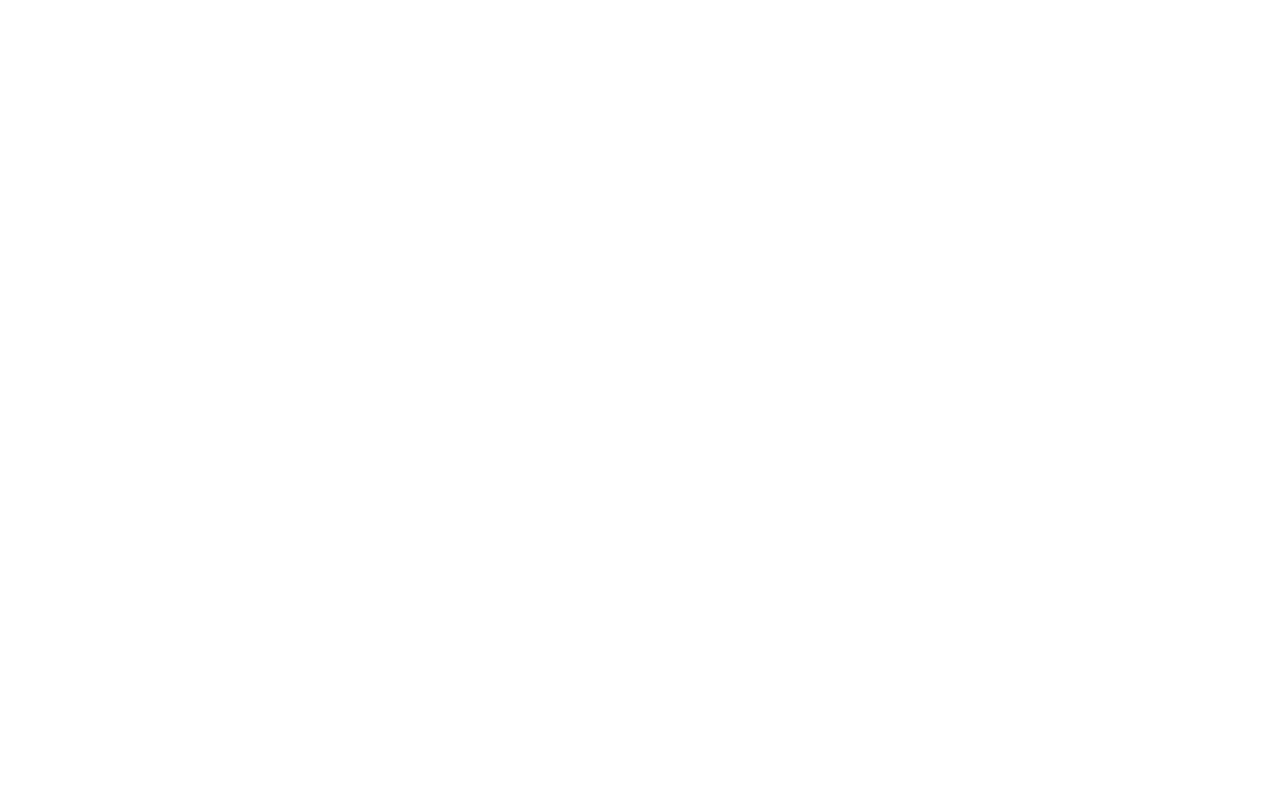
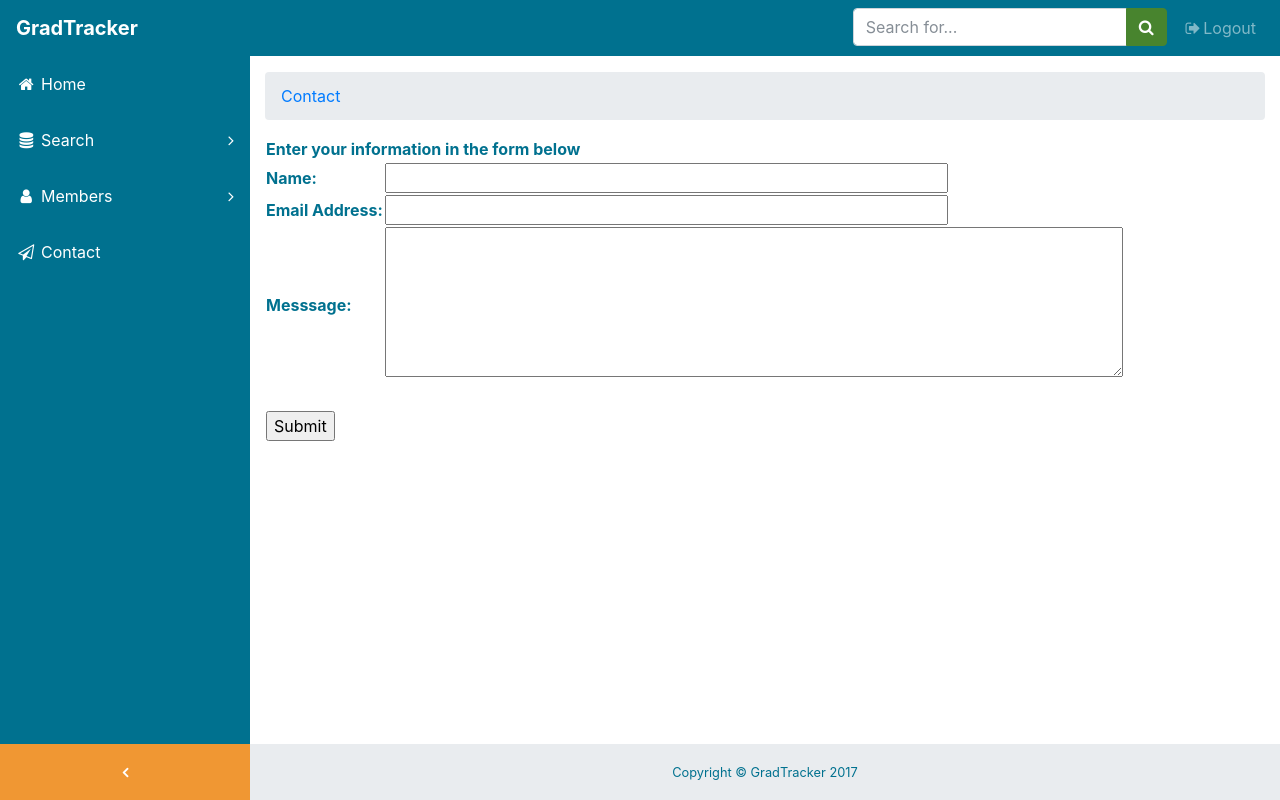
Before and after one commit to danielleboudreau6/GradTracker, a PHP site: page /ContactUs in a window 1280 px wide. Before the commit the page is empty. Run offline with PHP 8.4, Linux system fonts and the light colour scheme.

Commit message:
added contact us page, created a form and linked the contact on the side_nav to the new page

```diff
--- a/ContactUs.php
+++ b/ContactUs.php
@@ -1,7 +1,5 @@
 <?php
+include'includes/header_section.php';
 
-/*
- * To change this license header, choose License Headers in Project Properties.
- * To change this template file, choose Tools | Templates
- * and open the template in the editor.
- */
+include'templates/ContactUs.php';
+include'includes/footer_section.php';
--- a/INCLUDES/sidenav_section.php
+++ b/INCLUDES/sidenav_section.php
@@ -40,7 +40,7 @@
         </li>
 
         <li class="nav-item" data-toggle="tooltip" data-placement="right" title="Contact">
-          <a class="nav-link" href="#">
+          <a class="nav-link" href="ContactUs.php">
             <i class="fa fa-fw fa-paper-plane-o"></i>
             <span class="nav-link-text">Contact</span>
           </a>
--- /dev/null
+++ b/TEMPLATES/ContactUs.php
@@ -0,0 +1,137 @@
+<div class="content-wrapper">
+    <div class="container-fluid">
+
+       <ol class="breadcrumb">
+        <li class="breadcrumb-item">
+            <a href="ContactUs.php.php">Contact</a>
+        </li>
+        <!--<li class="breadcrumb-item active">Home</li>-->
+       </ol>
+
+<html>
+    <head>
+        <meta charset="UTF-8">
+        <title>form 2</title>
+        <style>
+            .error{font-weight:bold;color:red;}
+        </style>
+    </head>
+    <body>
+        <?php
+        //1. check for form submision
+        if($_SERVER['REQUEST_METHOD']=='POST'){
+            //if($_POST){...
+            //var_dump($_POST);
+
+            //create an array variable to hold all possible validation
+
+            $reg_errors =array();
+
+            //validate the entries
+            //1. validate the name: using a regular expresion
+            /*
+             * allowed:characters, apos, period, space and dash
+             * between 2 and 45 characters in length
+             * letters A-Z (case-insensitive
+             */
+            if(preg_match('/^[A-Z \'.-]{2,45}$/i',$_POST['name'])){
+                $name = trim($_POST['name']);
+            }else{
+                $reg_errors['name']= 'Please enter your name!';
+            }
+
+
+            //2. validate the email: using a filter
+            if(filter_var($_POST['email'],FILTER_VALIDATE_EMAIL)){
+                $email = $_POST['email'];
+            }else{
+                $reg_errors['email']='please enter a valid email!';
+            }
+
+            //3. validate the comments: using a regular
+            if(preg_match('/^[A-Z ()!?;\'.-]{2,500}$/i',$_POST['Message'])){
+                $Message = trim($_POST['Message']);
+            }else{
+                $reg_errors['Message']= 'Please enter your Message!';
+            }
+
+
+            //check for any errors
+            if(empty($reg_errors)){
+                //var_dump($_POST);
+                echo "<p>Thank you! for your submission</p>";
+                echo "<p>Go <a href='form1.html'>back</a> to Homepage?</p>";
+                exit();
+            }else{
+                //var_dump($reg_errors);
+                echo"<ul>";
+                foreach($reg_errors as $error){
+                    echo "<li class='error'>$error</li>";
+                }
+            }
+
+
+
+        }else{
+
+        }
+
+
+        //always show the form
+        ?>
+        <form id="form1" name="form2" method="post" action="form2.php">
+            <table>
+              <tr>
+                <td colspan="2"><strong>Enter your information in the form below        </strong></td>
+              </tr>
+              <tr>
+                <td><strong>Name:</strong></td>
+                <td>
+                  <input name="name" type="text" id="name" size="50" value="<?php if(isset($_POST['name'])) echo $_POST['name']; ?>" maxlength="40" />
+                </td>
+              </tr>
+              <tr>
+                <td><strong>Email Address:</strong></td>
+                <td>
+                    <input name="email" type="text" id="email" size="50" value="<?php if(isset($_POST['email'])) echo $_POST['email']; ?>" maxlength="60" />
+                </td>
+              </tr>
+<!--              <tr>
+                <td><strong>Gender</strong>:</td>
+                <td>
+                    <input type="radio" name="gender" id="genderM" value="M" />
+                  Male
+                  <input type="radio" name="gender" id="genderF" value="F" />
+                  Female
+                  <input type="radio" name="gender" id="genderN" value="N" />
+                  Nonbinary and/or Others
+                </td>
+              </tr>-->
+<!--              <tr>
+                <td><strong>Age:</strong></td>
+                <td>
+                    <select name="age" id="age">
+                        <option value="0-29">Under 30</option>
+                        <option value="30-60">Between 30 and 60</option>
+                        <option value="60+">Over 60</option>
+                        <option value="caveMan">cave man</option>
+                    </select>
+                </td>
+              </tr>-->
+              <tr>
+                <td><strong>Messsage:</strong></td>
+                <td>
+                    <textarea name="Message" id="" cols="70" rows="6"><?php if(isset($_POST['Message'])) echo $_POST['Message']; ?></textarea>
+                </td>
+              </tr>
+              <tr>
+                <td>&nbsp;</td>
+                <td>&nbsp;</td>
+              </tr>
+              <tr>
+                <td><input name="submit" type="submit" id="submit" value="Submit" /></td>
+              </tr>
+            </table>
+        </form>
+    </body>
+</html>
```
Also changed, not shown: GradTracker/nbproject/project.xml (added, +9 -0 lines), 2 other files.
